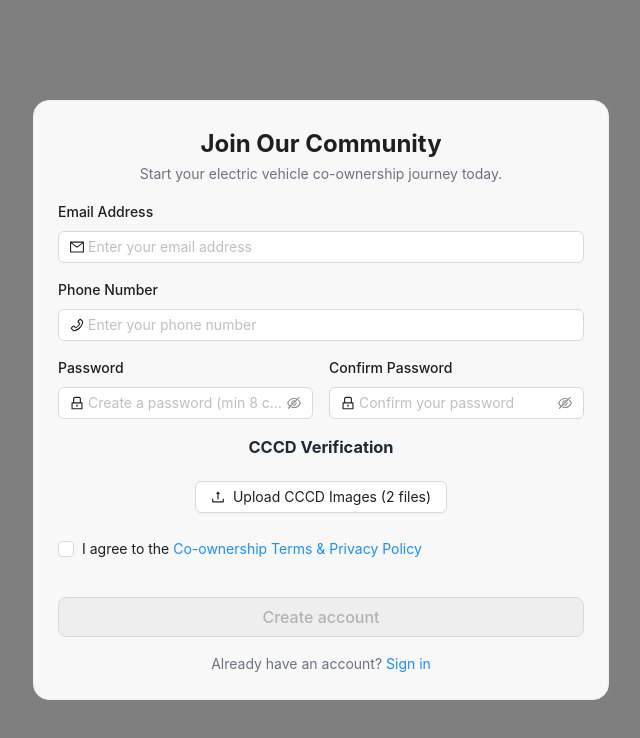
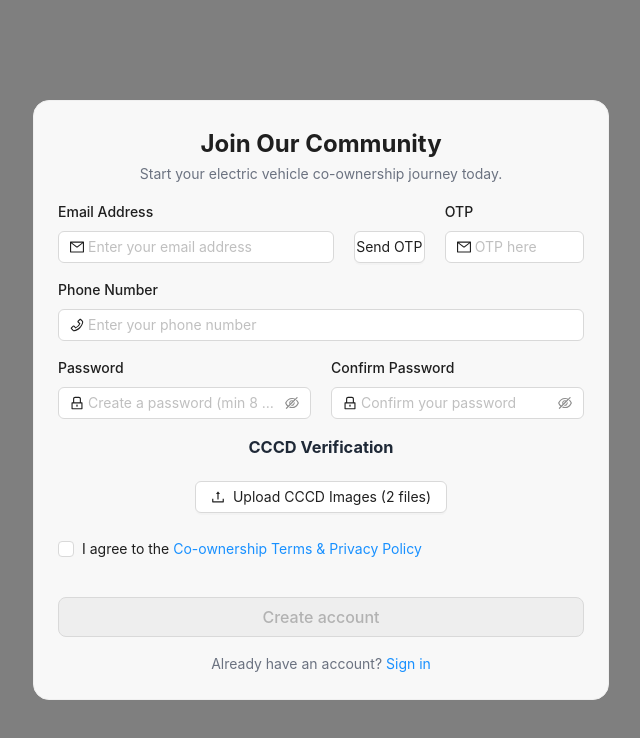
Before and after one commit to fogit-hd/SWP391_Project, a React (Vite) app in the folder FE/SWP391_FE/: page /register in a window 1280 px wide. Shown: the top 738 px of the page, without its empty margins (319-959 px from the left). Built offline with nearby package versions, Linux system fonts and the light colour scheme.

Commit message:
register template update

```diff
--- a/FE/SWP391_FE/src/pages/register/index.jsx
+++ b/FE/SWP391_FE/src/pages/register/index.jsx
@@ -136,7 +136,7 @@ const RegisterPage = () => {
       const combinedData = {};
 
       // First add all front data
-      Object.keys(frontData).forEach(key => {
+      Object.keys(frontData).forEach((key) => {
         const value = frontData[key];
         if (value && value !== "N/A" && value !== "undefined") {
           combinedData[key] = value;
@@ -144,7 +144,7 @@ const RegisterPage = () => {
       });
 
       // Then add back data, but only if field is empty or doesn't exist
-      Object.keys(backData).forEach(key => {
+      Object.keys(backData).forEach((key) => {
         const value = backData[key];
         if (value && value !== "N/A" && value !== "undefined") {
           // Only add if field doesn't exist yet OR existing value is N/A
@@ -172,7 +172,9 @@ const RegisterPage = () => {
       if (missingFields.length > 0) {
         console.warn("Missing essential fields:", missingFields);
         toast.warning(
-          `CCCD scanned but missing: ${missingFields.join(", ")}. Please verify the information.`
+          `CCCD scanned but missing: ${missingFields.join(
+            ", "
+          )}. Please verify the information.`
         );
       } else {
         toast.success("CCCD scanned successfully! All information extracted.");
@@ -225,27 +227,42 @@ const RegisterPage = () => {
 
       // Fix gender logic: properly check gender value
       const genderValue = scannedData.gender || "";
-      if (genderValue === "true" || genderValue === "Male" || genderValue === "Nam" || genderValue === "male") {
-        formData.append("gender", "Male");
-      } else if (genderValue === "false" || genderValue === "Female" || genderValue === "Nữ" || genderValue === "female") {
-        formData.append("gender", "Female");
+      if (
+        genderValue === "true" ||
+        genderValue === "Male" ||
+        genderValue === "Nam" ||
+        genderValue === "male"
+      ) {
+        formData.append("gender", "true");
+      } else if (
+        genderValue === "false" ||
+        genderValue === "Female" ||
+        genderValue === "Nữ" ||
+        genderValue === "female"
+      ) {
+        formData.append("gender", "false");
       } else {
-        // Default to Male if gender is unclear
-        formData.append("gender", "Male");
+        // Default to true (Male) if gender is unclear
+        formData.append("gender", "true");
       }
 
       formData.append("idNumber", scannedData.idNumber || "");
       formData.append("issueDate", scannedData.issueDate || "");
       formData.append("expiryDate", scannedData.expiryDate || "");
       formData.append("placeOfIssue", scannedData.placeOfIssue || "");
-      formData.append("placeOfBirth", scannedData.placeOfBirth || "");
+      formData.append("placeOfBirth", scannedData.placeOfBirth || "N/A");
       formData.append("address", scannedData.address || "");
 
       // Add uploaded files
       // Note: First file should be FRONT (with photo), second file should be BACK (with chip)
       uploadedFiles.forEach((file, index) => {
         const fileObj = file.originFileObj || file;
-        console.log(`Appending file ${index}:`, fileObj.name, fileObj.type, fileObj.size);
+        console.log(
+          `Appending file ${index}:`,
+          fileObj.name,
+          fileObj.type,
+          fileObj.size
+        );
         if (index === 0) {
           formData.append("frontImage", fileObj);
         } else if (index === 1) {
@@ -302,9 +319,9 @@ const RegisterPage = () => {
             requiredMark={false}
             className="register-form"
           >
-            <Row gutter={16}>
+            <Row gutter={20}>
               {/* Email */}
-              <Col span={24}>
+              <Col xs={24} md={13}>
                 <Form.Item
                   label="Email Address"
                   name="email"
@@ -323,6 +340,37 @@ const RegisterPage = () => {
                   <Input
                     placeholder="Enter your email address"
                     type="email"
+                    prefix={<MailOutlined />}
+                    allowClear
+                  />
+                </Form.Item>
+              </Col>
+
+              <Col xs={24} md={4}>
+                <Form.Item label=" ">
+                  <Button block>Send OTP</Button>
+                </Form.Item>
+              </Col>
+
+              <Col xs={24} md={7}>
+                <Form.Item
+                  label="OTP"
+                  name="otp"
+                  rules={[
+                    { required: true, message: "OTP is required" },
+                    {
+                      validator: (_, v) =>
+                        !v || validateEmail(v)
+                          ? Promise.resolve()
+                          : Promise.reject(
+                              new Error("Please enter a valid OTP")
+                            ),
+                    },
+                  ]}
+                >
+                  <Input
+                    placeholder="OTP here"
+                    type="text"
                     prefix={<MailOutlined />}
                     allowClear
                   />
@@ -559,14 +607,22 @@ const RegisterPage = () => {
             </div>
             <div className="cccd-info-item">
               <span className="cccd-info-label">Date of Birth:</span>
-              <span className="cccd-info-value">{formatDate(scannedData.dateOfBirth)}</span>
+              <span className="cccd-info-value">
+                {formatDate(scannedData.dateOfBirth)}
+              </span>
             </div>
             <div className="cccd-info-item">
               <span className="cccd-info-label">Gender:</span>
               <span className="cccd-info-value">
-                {scannedData.gender === true || scannedData.gender === "true" || scannedData.gender === "Male" || scannedData.gender === "Nam"
+                {scannedData.gender === true ||
+                scannedData.gender === "true" ||
+                scannedData.gender === "Male" ||
+                scannedData.gender === "Nam"
                   ? "Male"
-                  : scannedData.gender === false || scannedData.gender === "false" || scannedData.gender === "Female" || scannedData.gender === "Nữ"
+                  : scannedData.gender === false ||
+                    scannedData.gender === "false" ||
+                    scannedData.gender === "Female" ||
+                    scannedData.gender === "Nữ"
                   ? "Female"
                   : scannedData.gender}
               </span>
@@ -579,15 +635,21 @@ const RegisterPage = () => {
             </div>
             <div className="cccd-info-item">
               <span className="cccd-info-label">Address:</span>
-              <span className="cccd-info-value">{scannedData.address || "N/A"}</span>
+              <span className="cccd-info-value">
+                {scannedData.address || "N/A"}
+              </span>
             </div>
             <div className="cccd-info-item">
               <span className="cccd-info-label">Issue Date:</span>
-              <span className="cccd-info-value">{formatDate(scannedData.issueDate)}</span>
+              <span className="cccd-info-value">
+                {formatDate(scannedData.issueDate)}
+              </span>
             </div>
             <div className="cccd-info-item">
               <span className="cccd-info-label">Expiry Date:</span>
-              <span className="cccd-info-value">{formatDate(scannedData.expiryDate)}</span>
+              <span className="cccd-info-value">
+                {formatDate(scannedData.expiryDate)}
+              </span>
             </div>
             <div className="cccd-info-item">
               <span className="cccd-info-label">Place of Issue:</span>
```
